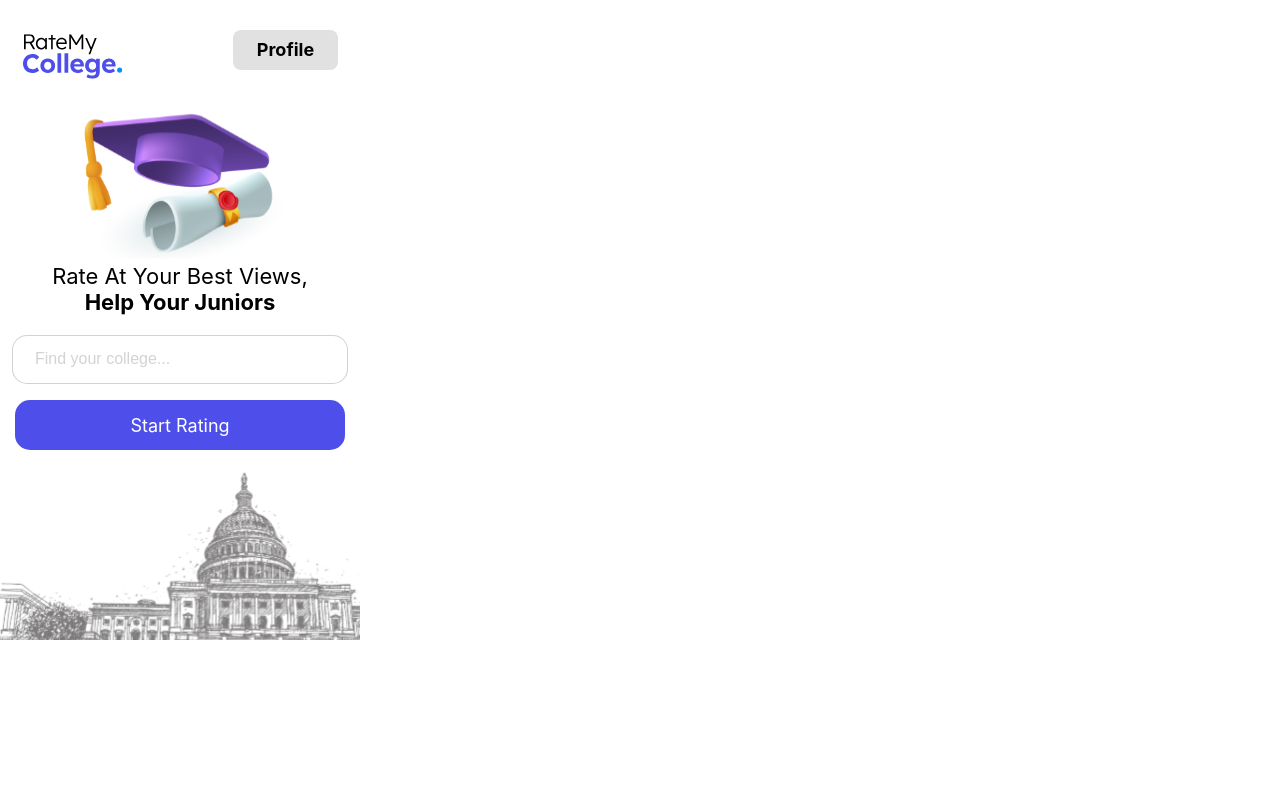
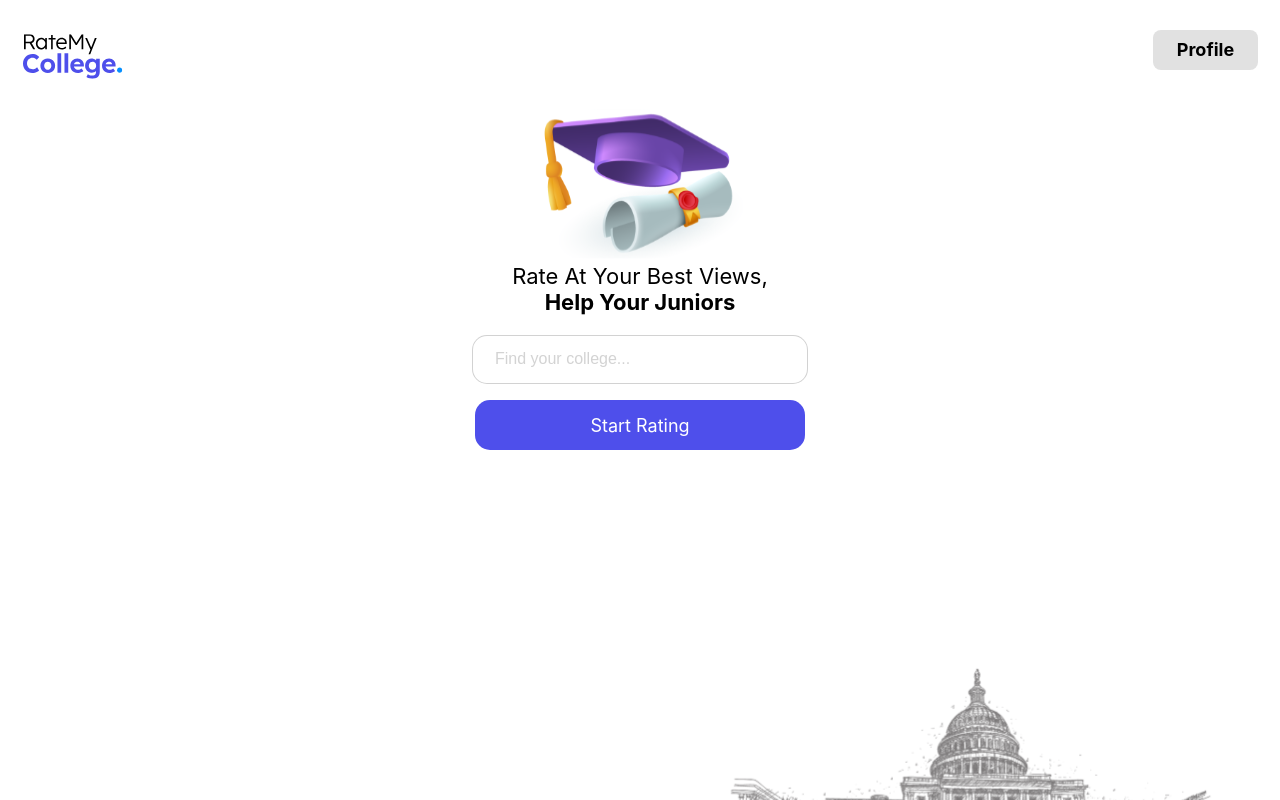
Before and after one commit to zuhakhan028/RateMyCollege, a React (Create React App) app: page / in a window 1280 px wide. Built offline with nearby package versions, Linux system fonts and the light colour scheme.

Commit message:
changed the width and height  from px to vw and vh

```diff
--- a/src/App.css
+++ b/src/App.css
@@ -1,12 +1,12 @@
 .App {
   position: relative;
-  width: 360px;
-  height: 640px;
+  width: 100vw;
+  height: 100vh;
   background-image: url("./assets/images/building_img.svg");
 background-size: 647px 270px;
 background-repeat: no-repeat;
 background-position: bottom;
-background-position-x: -100px;
+background-position-x: 100%;
 background-position-y: 122%;
 
 
```
